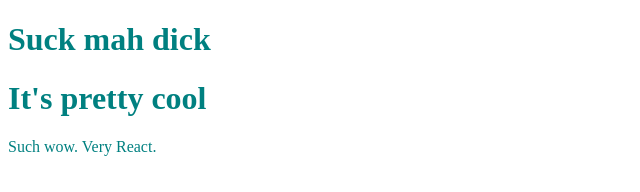
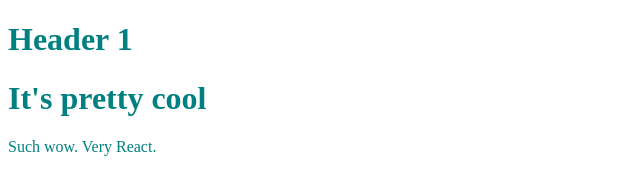
Before and after one commit to davidn0rman/website, a Gatsby site: page /about in a window 1280 px wide. Shown: the whole page, without its empty margins (0-640 px from the left). Built offline with nearby package versions, Linux system fonts and the light colour scheme; Gatsby itself is replaced by a stand-in of ours.

Commit message:
Removed a naughty word

```diff
--- a/src/pages/about.js
+++ b/src/pages/about.js
@@ -3,7 +3,7 @@ import Header from "../components/header"
 
 export default () => (
   <div style={{ color: `teal` }}>
-    <Header headerText="Suck mah dick" />
+    <Header headerText="Header 1" />
     <Header headerText="It's pretty cool" />
 
     <p>Such wow. Very React.</p>
```
